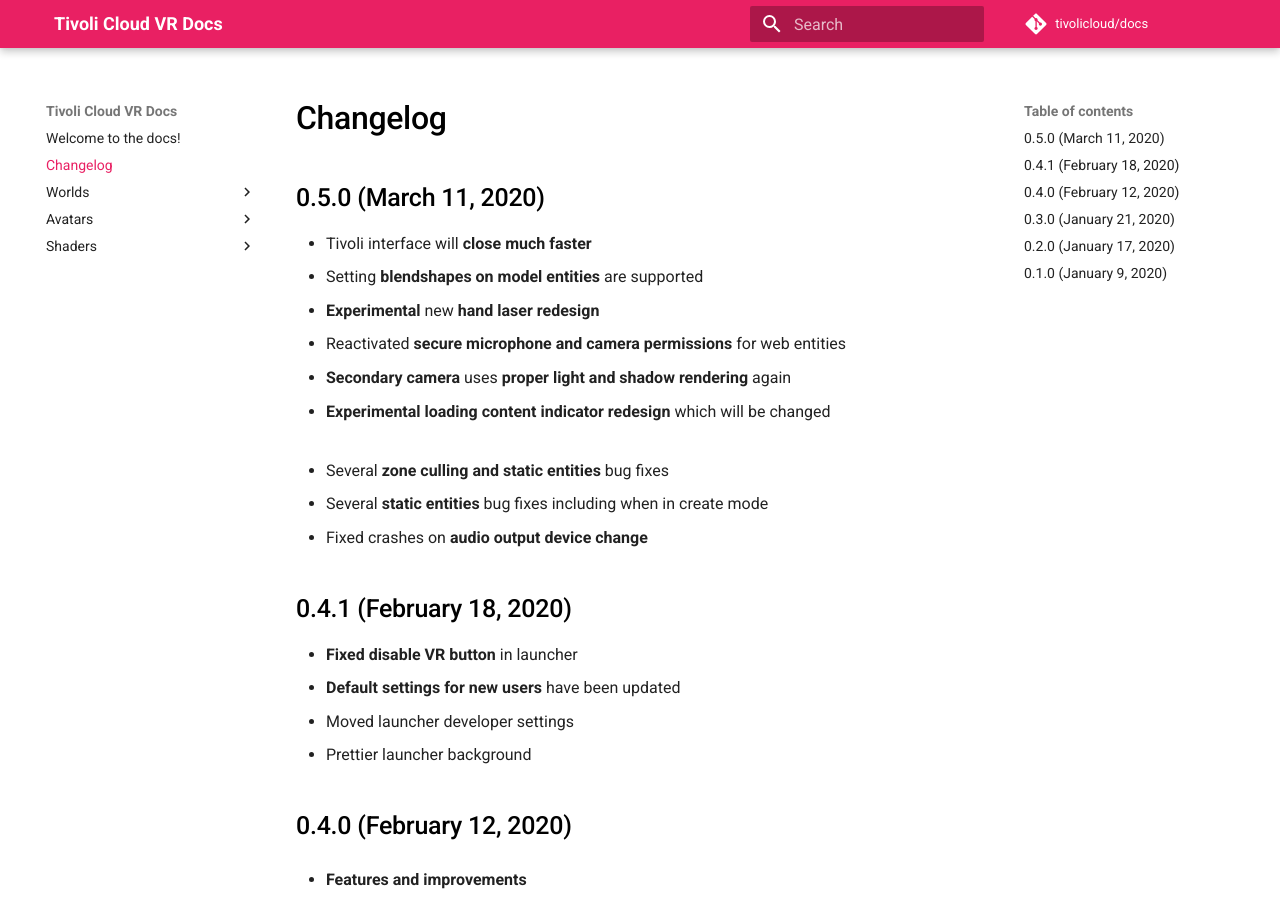
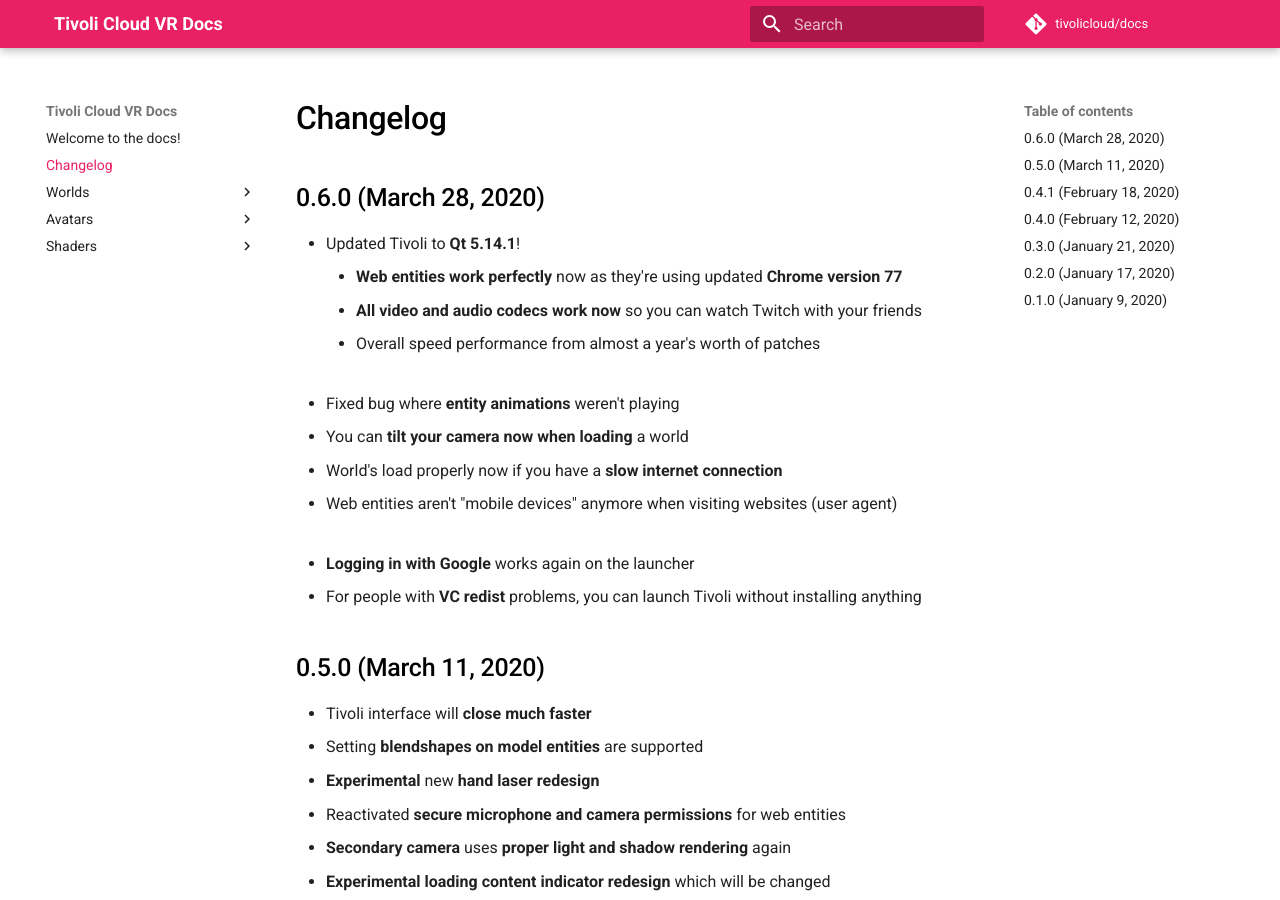
Before and after one commit to Nex-Pro/docs, an MkDocs documentation site: the page built from docs/changelog.md, in a window 1280 px wide and 900 px high. Built offline with MkDocs 1.6.1 and Material for MkDocs 9.7.7, drawn with Linux system fonts in a browser that asks for light colours.

Commit message:
Updated the changelog

```diff
--- a/docs/changelog.md
+++ b/docs/changelog.md
@@ -1,4 +1,19 @@
 # Changelog
+
+## 0.6.0 (March 28, 2020)
+
+-   Updated Tivoli to **Qt 5.14.1**!
+    -   **Web entities work perfectly** now as they're using updated **Chrome version 77**
+    -   **All video and audio codecs work now** so you can watch Twitch with your friends
+    -   Overall speed performance from almost a year's worth of patches
+        <br><br>
+-   Fixed bug where **entity animations** weren't playing
+-   You can **tilt your camera now when loading** a world
+-   World's load properly now if you have a **slow internet connection**
+-   Web entities aren't "mobile devices" anymore when visiting websites (user agent)
+    <br><br>
+-   **Logging in with Google** works again on the launcher
+-   For people with **VC redist** problems, you can launch Tivoli without installing anything
 
 ## 0.5.0 (March 11, 2020)
 
```
